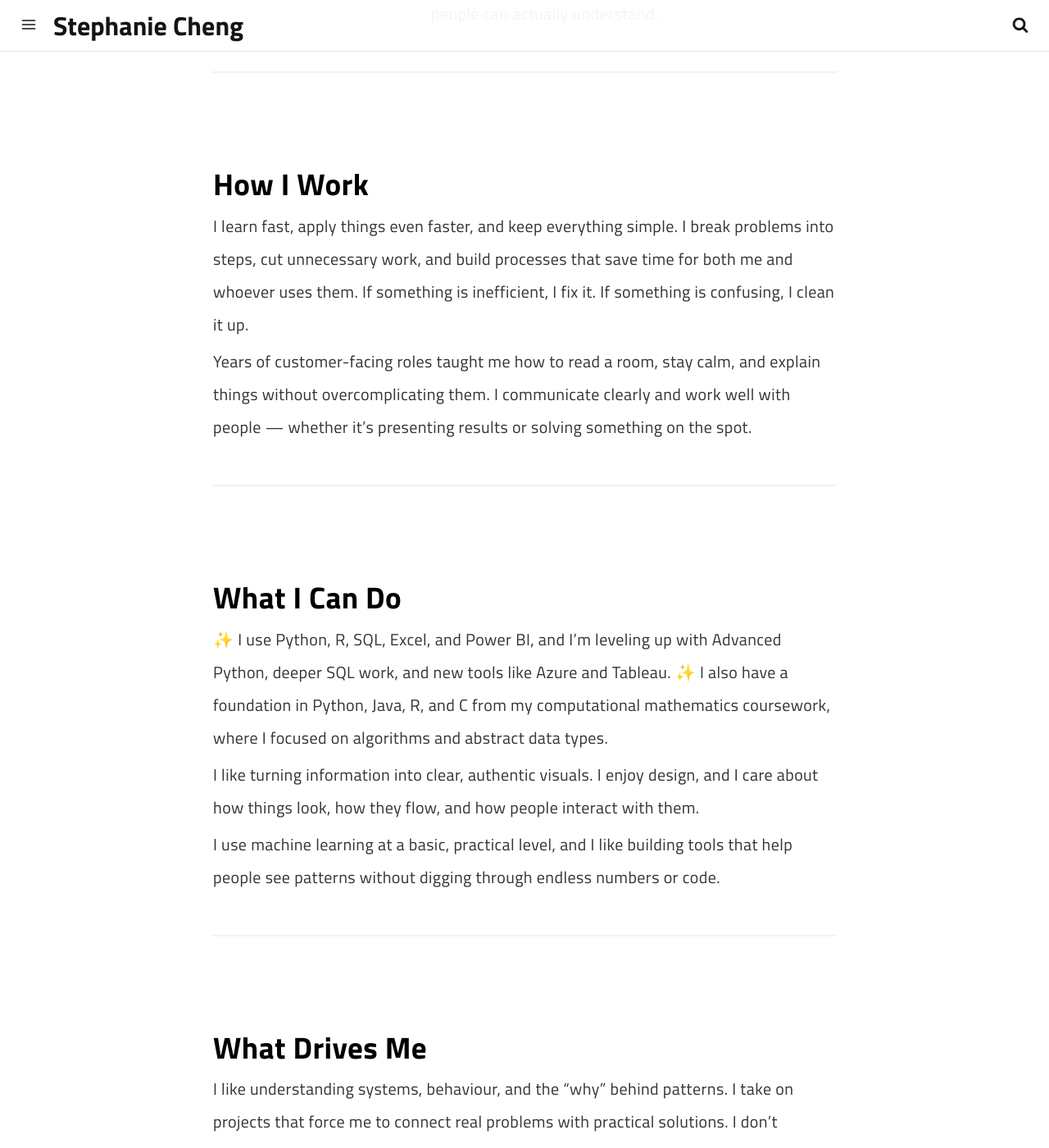
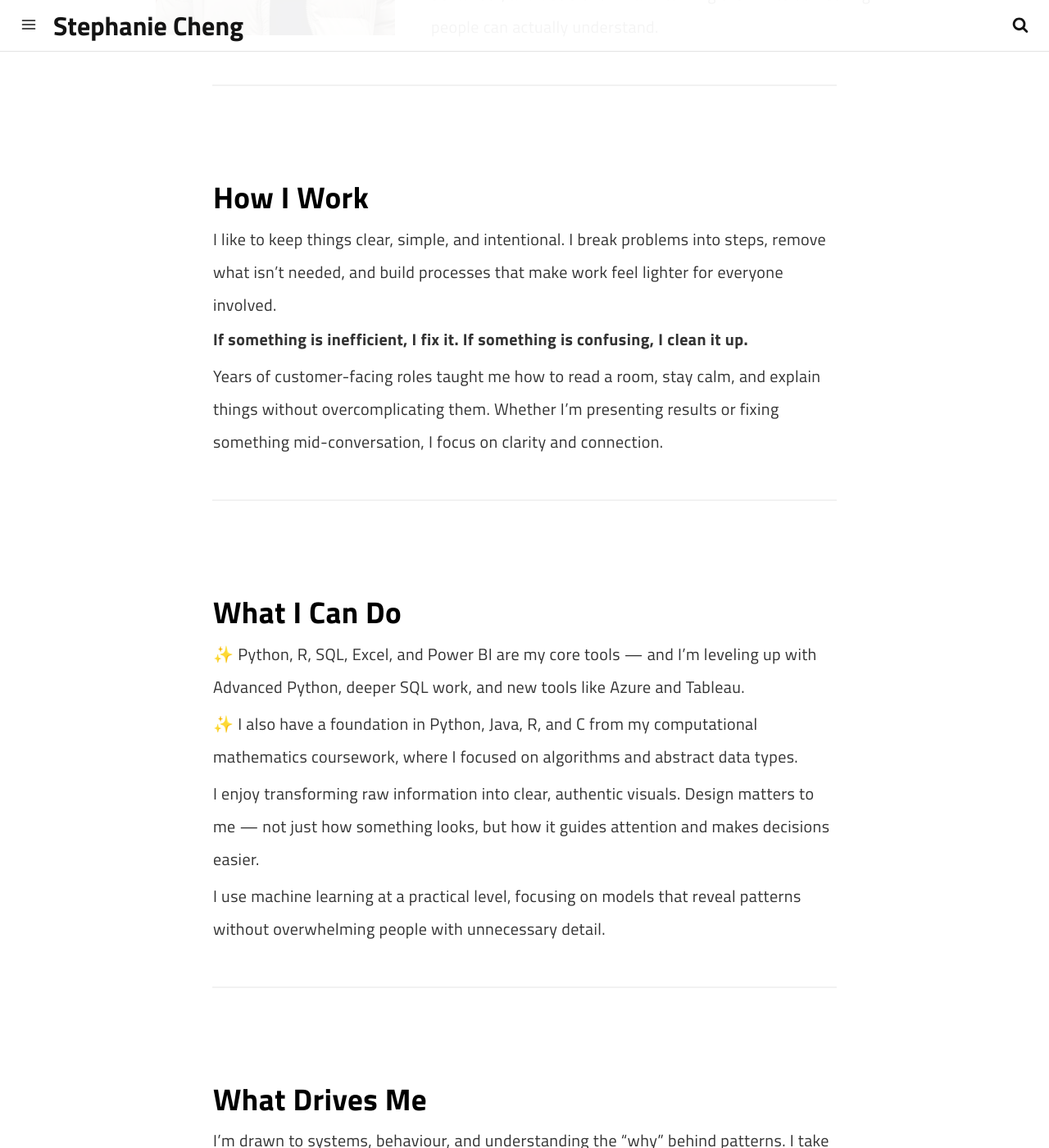
Before and after one commit to stephanie82203/stephanie82203.github.io, a Jekyll site: the page built from pages/about.md, in a window 1280 px wide and 1400 px high, scrolled down 593 px. Shown: the whole window at 82% size. Built offline with Jekyll 4.4.1, drawn with Linux system fonts in a browser that asks for light colours; a script that is not in the unit is left out; some of the changed text lies outside the part shown.

Commit message:
finalized about page

```diff
--- a/pages/about.md
+++ b/pages/about.md
@@ -7,15 +7,15 @@ permalink: /about/
 ---
 
 <!-- TOP SECTION -->
-<div style="display:flex !important; flex-direction:row !important; align-items:flex-start; gap:24px; max-width:900px; margin:auto;">
+<div style="display:flex !important; align-items:stretch; gap:24px; max-width:900px; margin:0 auto;">
   <!-- LEFT: PHOTO -->
-  <div style="flex: 1; min-width: 260px; max-width: 350px;">
-    <img src="/assets/img/uploads/profile.png" alt="Stephanie Cheng" width="220" style="border-radius:0; object-fit:cover; display:block;">
+  <div style="flex: 1; min-width: 260px; max-width: 350px; display:flex;">
+    <img src="/assets/img/uploads/profile.png" alt="Stephanie Cheng" style="width:100%; height:100%; object-fit:cover; border-radius:0;">
   </div>
   <!-- RIGHT: WHO I AM -->
-  <div style="flex: 2; min-width: 300px; max-height: 100%">
-    <h1 style="margin: 0 0 5px 0; line-height: 1.1;">Hello!</h1>
-    <h1 style="margin: 0 0 5px 0; line-height: 1.1;">I'm Stephanie.</h1>
+  <div style="flex: 2; min-width: 300px;">
+    <h1 style="margin:0 0 8px 0; line-height:1.1;">Hello!</h1>
+    <h1 style="margin:0 0 18px 0; line-height:1.1;">I'm Stephanie.</h1>
     <p style="margin-top: 0;">
     Someone who likes figuring things out, fixing messy problems, and finding the fastest way to get things done (half efficiency, half smart-lazy logic).
     I studied <strong>Statistics</strong> with an <strong>Economics minor</strong>, starting in mathematics and computational courses before realizing I prefer working with real patterns, behaviour, and decisions — and turning them into something people can actually understand.
@@ -26,36 +26,41 @@ permalink: /about/
 <!-- BELOW SECTIONS START: FULL WIDTH -->
 ## How I Work
 <p style="margin-top: 5px;">
-I learn fast, apply things even faster, and keep everything simple.
-I break problems into steps, cut unnecessary work, and build processes that save time for both me and whoever uses them.
-If something is inefficient, I fix it. If something is confusing, I clean it up.
+I like to keep things clear, simple, and intentional.
+I break problems into steps, remove what isn’t needed, and build processes that make work feel lighter for everyone involved.
+</p>
+<p style="margin-top: 2px;">
+<strong>If something is inefficient, I fix it. If something is confusing, I clean it up.</strong>
 </p>
 <p style="margin-top: 5px;">
 Years of customer-facing roles taught me how to read a room, stay calm, and explain things without overcomplicating them.
-I communicate clearly and work well with people — whether it’s presenting results or solving something on the spot.
+Whether I’m presenting results or fixing something mid-conversation, I focus on clarity and connection.
 </p>
 ---
 ## What I Can Do
 <p style="margin-top: 5px;">
-✨ I use Python, R, SQL, Excel, and Power BI, and I’m leveling up with Advanced Python, deeper SQL work, and new tools like Azure and Tableau.
-
+✨ Python, R, SQL, Excel, and Power BI are my core tools — and I’m leveling up with Advanced Python, deeper SQL work, and new tools like Azure and Tableau.
+</p>
+<p style="margin-top: 5px;">
 ✨ I also have a foundation in Python, Java, R, and C from my computational mathematics coursework, where I focused on algorithms and abstract data types.
 </p>
 <p style="margin-top: 5px;">
-I like turning information into clear, authentic visuals. I enjoy design, and I care about how things look, how they flow, and how people interact with them.
+I enjoy transforming raw information into clear, authentic visuals. Design matters to me — not just how something looks, but how it guides attention and makes decisions easier.
 </p>
 <p style="margin-top: 5px;">
-I use machine learning at a basic, practical level, and I like building tools that help people see patterns without digging through endless numbers or code.
+I use machine learning at a practical level, focusing on models that reveal patterns without overwhelming people with unnecessary detail.
 </p>
 ---
 ## What Drives Me
 <p style="margin-top: 5px;">
-I like understanding systems, behaviour, and the “why” behind patterns.
+I’m drawn to systems, behaviour, and understanding the “why” behind patterns.
 I take on projects that force me to connect real problems with practical solutions.
 I don’t pretend to know everything, but I don’t stay confused for long.
 </p>
 <p style="margin-top: 5px;">
-Outside of work, I snowboard, shuffle dance, take random photos, and try new things even when I’m clueless at first.
+Outside of work, I snowboard ❄️, shuffle dance 🕺, street photography 📷, and try new things even when I’m clueless at first.
+</p>
+<p style="margin-top: 5px;">
 I’m a visual learner with a short attention span, so I naturally design workflows that are direct and time-saving.
 </p>
 <p style="margin-top: 5px;">
```
Also changed, not shown: other parts of pages/about.md (+2 -2 lines).
